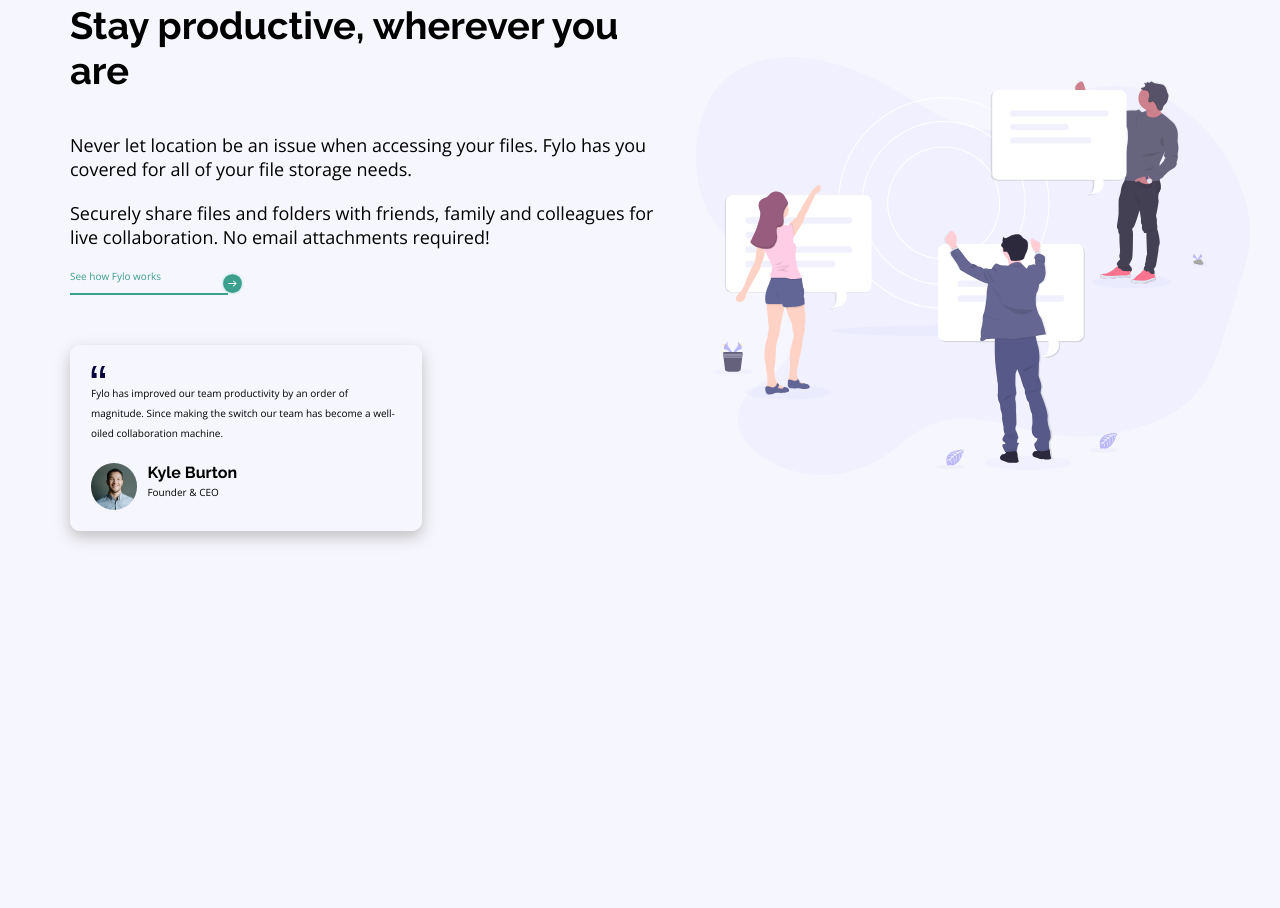
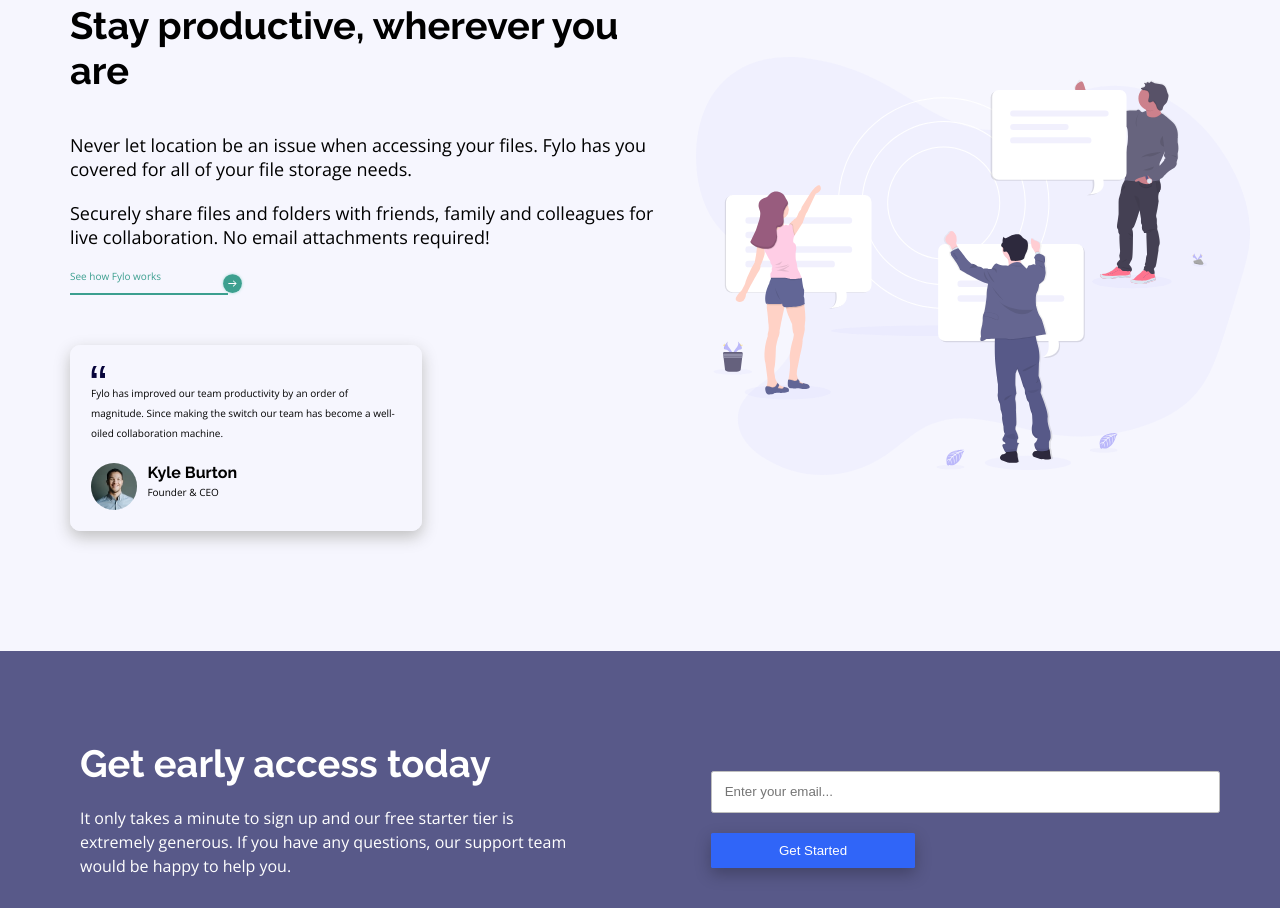
Before and after one commit to bailwalVipin08/fylo-landing-page-with-two-column-layout, a plain HTML site: page fylo-landing-page-two-col/index.html in a window 1280 px wide. Shown: the part 848-1756 px from the top of the page. Before the commit the page ends 1499 px from the top, so only its background shows below. Drawn offline with nearby package versions, Linux system fonts and the light colour scheme.

Commit message:
added signup section

```diff
--- a/fylo-landing-page-two-col/css/styles.css
+++ b/fylo-landing-page-two-col/css/styles.css
@@ -28,6 +28,13 @@
 .heading-tertiary {
   font-size: 1.6rem;
   font-family: "Raleway", sans-serif; }
+
+.intro {
+  margin-bottom: 2rem; }
+  .intro .intro-text {
+    font-family: "Open Sans", sans-serif;
+    font-size: 1.8rem;
+    line-height: 1.5; }
 
 header {
   padding: 2rem 8rem;
@@ -65,12 +72,6 @@ header {
     width: 100%;
     display: flex;
     flex-direction: column; }
-    #hero .content-container .intro {
-      margin-bottom: 2rem; }
-      #hero .content-container .intro .intro-text {
-        font-family: "Open Sans", sans-serif;
-        font-size: 1.8rem;
-        line-height: 1.5; }
     #hero .content-container .intro-form {
       display: flex; }
       #hero .content-container .intro-form form {
@@ -163,6 +164,42 @@ header {
       #features .section-card .user-info .user-details {
         padding-left: 1rem; }
 
+#contact {
+  display: flex;
+  align-items: center;
+  background-color: #585989;
+  padding-top: 8rem;
+  color: #fff; }
+  #contact .content-container {
+    width: 100%;
+    display: flex;
+    flex-direction: column;
+    padding: 0 8rem; }
+    #contact .content-container .intro-text {
+      line-height: 1.5;
+      font-size: 1.6rem; }
+  #contact .contact-form {
+    width: 100%;
+    padding: 4rem 6rem;
+    align-self: flex-start; }
+    #contact .contact-form form {
+      display: flex;
+      flex-direction: column; }
+      #contact .contact-form form input {
+        width: 100%;
+        padding: 1.25rem;
+        border-radius: 0.25rem;
+        border: 1px solid #bfbfbf; }
+      #contact .contact-form form button {
+        margin-top: 2rem;
+        padding: 1rem;
+        width: 40%;
+        background-color: #3065f8;
+        border-radius: 0.15rem;
+        box-shadow: 0 0.6rem 1.6rem rgba(0, 0, 0, 0.25);
+        border: none;
+        color: #fff; }
+
 *,
 *::before,
 *::after {
--- a/fylo-landing-page-two-col/index.html
+++ b/fylo-landing-page-two-col/index.html
@@ -47,7 +47,7 @@
     <section id="hero">
       <div class="content-container">
         <div class="main-title">
-          <h1 class="heading-primary text-bold">
+          <h1 class="heading-primary">
             All your files in one secure location, accessible anywhere.
           </h1>
         </div>
@@ -121,5 +121,30 @@
         <img src="./images/illustration-2.svg" alt="" class="feature-img" />
       </div>
     </section>
+
+    <section id="contact">
+      <div class="content-container">
+        <div class="main-title">
+          <h2 class="heading-secondary">
+            Get early access today
+          </h2>
+        </div>
+        <div class="intro">
+          <p class="intro-text">
+            It only takes a minute to sign up and our free starter tier is extremely generous. If you have any questions, our support team would be happy to help you.
+          </p>
+        </div>
+      </div>
+      <div class="contact-form">
+        <form>
+          <div class="field">
+            <input type="email" placeholder="Enter your email..." />
+          </div>
+          <div class="field">
+            <button type="submit" class="submit-btn">Get Started</button>
+          </div>
+        </form>
+      </div>
+    </section>
   </body>
 </html>
--- a/fylo-landing-page-two-col/sass/_signup.scss
+++ b/fylo-landing-page-two-col/sass/_signup.scss
@@ -0,0 +1,46 @@
+#contact {
+  display: flex;
+  align-items: center;
+  background-color: $color-blue-dsat;
+  padding-top: 8rem;
+  color: #fff;
+
+  .content-container {
+    width: 100%;
+    display: flex;
+    flex-direction: column;
+    padding: 0 8rem;
+    .intro-text {
+      line-height: 1.5;
+      font-size: 1.6rem;
+    }
+  }
+
+  .contact-form {
+    width: 100%;
+    padding: 4rem 6rem;
+    align-self: flex-start;
+
+    form {
+      display: flex;
+      flex-direction: column;
+      input {
+        width: 100%;
+        padding: 1.25rem;
+        border-radius: 0.25rem;
+        border: 1px solid $color-gray-2;
+      }
+
+      button {
+        margin-top: 2rem;
+        padding: 1rem;
+        width: 40%;
+        background-color: $color-blue-bright;
+        border-radius: 0.15rem;
+        box-shadow: 0 0.6rem 1.6rem rgba(0, 0, 0, 0.25);
+        border: none;
+        color: #fff;
+      }
+    }
+  }
+}
--- a/fylo-landing-page-two-col/sass/_typography.scss
+++ b/fylo-landing-page-two-col/sass/_typography.scss
@@ -17,5 +17,13 @@
 .heading-tertiary {
   font-size: 1.6rem;
   font-family: $font-stack-1;
+}
 
+.intro {
+  margin-bottom: 2rem;
+  .intro-text {
+    font-family: $font-stack-2;
+    font-size: 1.8rem;
+    line-height: 1.5;
+  }
 }
```
Also changed, not shown: fylo-landing-page-two-col/sass/_hero.scss (+0 -8 lines).
